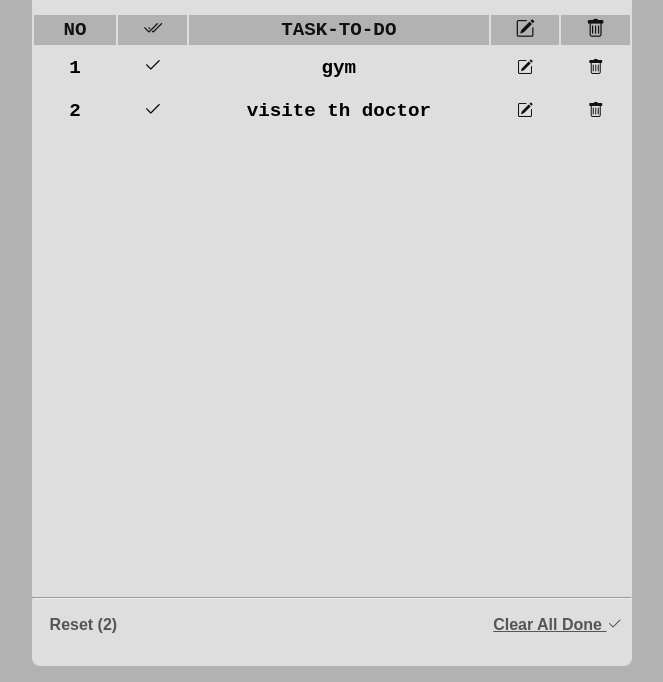
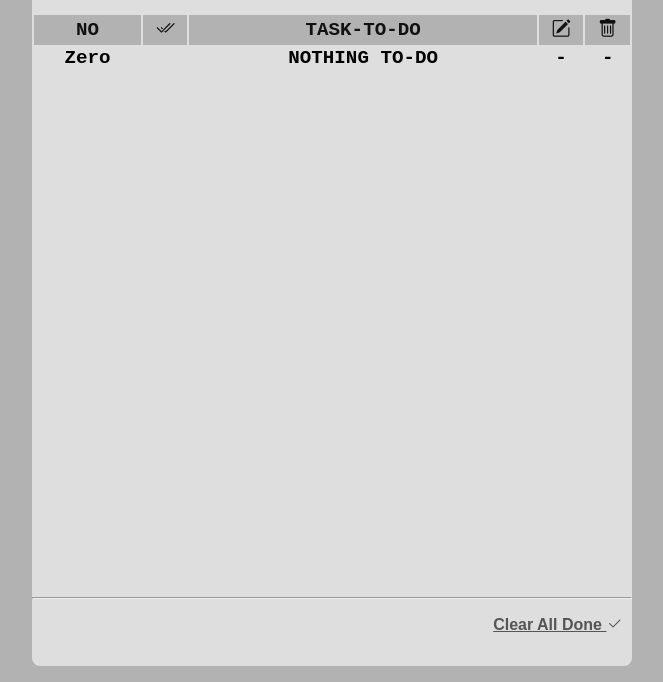
Before and after one commit to MuhmmdUsama/To-Do-List-Webpack, a website built with webpack: page src/index.html in a window 1280 px wide. Shown: the part 118-800 px from the top of the page, without its empty margins (308-971 px from the left). Built offline with nearby package versions, Linux system fonts and the light colour scheme.

Commit message:
Clean all hard code

```diff
--- a/src/index.js
+++ b/src/index.js
@@ -14,18 +14,7 @@ export let temp; // eslint-disable-line
 // let chekItem;
 
 // ########################## Data Storage ####
-export let todosStorage = JSON.parse(localStorage.getItem('task')) || [ // eslint-disable-line
-  {
-    description: 'gym',
-    completed: false,
-    index: 1,
-  },
-  {
-    description: 'visite th doctor',
-    completed: false,
-    index: 2,
-  },
-];
+export let todosStorage = JSON.parse(localStorage.getItem('task')) || []; // eslint-disable-line
 
 // ########################## Create Data #####
 function submitDatatodos(e) {
--- a/src/moduls/read.js
+++ b/src/moduls/read.js
@@ -24,16 +24,16 @@ function showData() {
   } else {
     deleteAll('none');
     localStorage.clear();
-    // const tableBody = document.querySelector('.todo-tbody');
-    // tableBody.innerHTML = `
-    // <tr>
-    //       <td id = "td-id">Zero</td>
-    //       <td></td>
-    //       <td class ='todo-title'>NOTHING TO-DO</td>
-    //       <td>-</td>
-    //       <td>-</td>
-    // </tr>
-    //       `;
+    const tableBody = document.querySelector('.todo-tbody');
+    tableBody.innerHTML = `
+    <tr>
+          <td id = "td-id">Zero</td>
+          <td></td>
+          <td class ='todo-title'>NOTHING TO-DO</td>
+          <td>-</td>
+          <td>-</td>
+    </tr>
+          `;
   }
 }
 
```
Also changed, not shown: dist/index.html, 2 other files.
